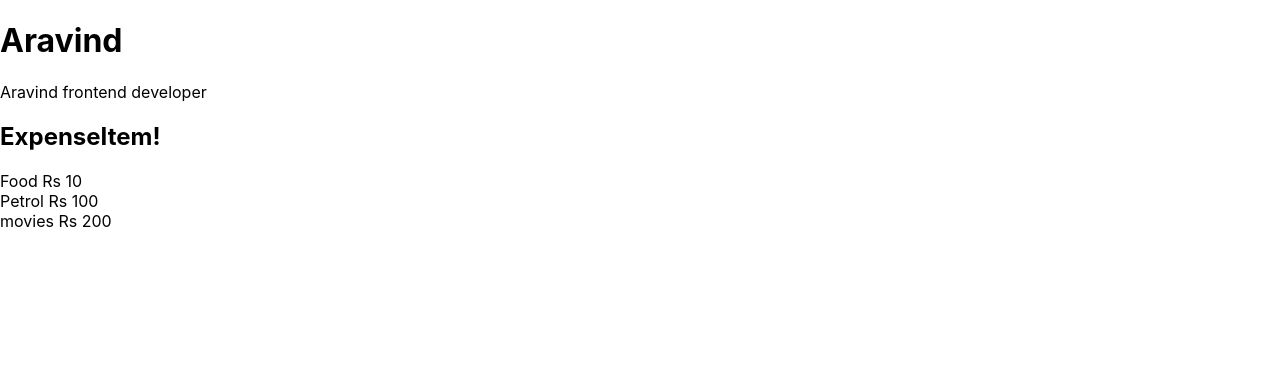
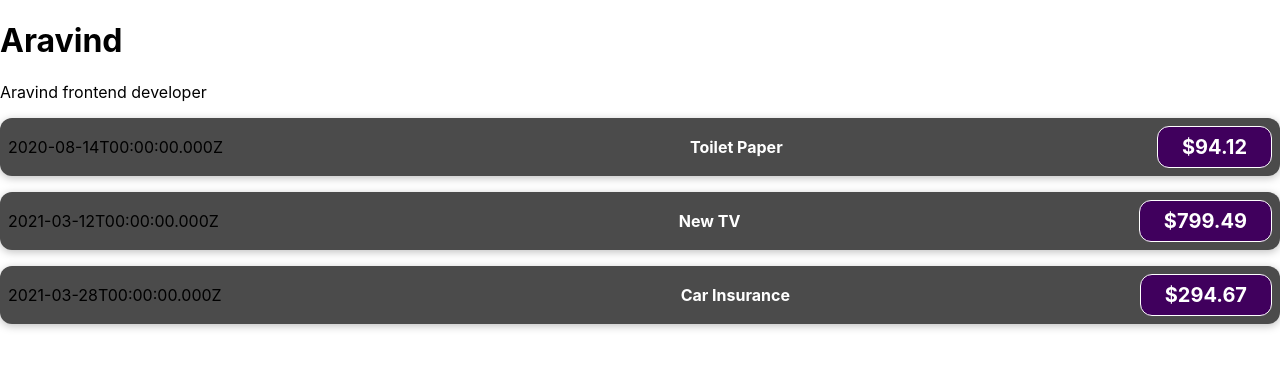
Before and after one commit to AravindSI/Start-off-with-react-basics, a React (Create React App) app: page / in a window 1280 px wide. Shown: the top 368 px of the page. Built offline with nearby package versions, Linux system fonts and the light colour scheme.

Commit message:
added props

```diff
--- a/src/App.js
+++ b/src/App.js
@@ -1,11 +1,37 @@
 import ExpenseItem from "./components/ExpenseItem";
 
 function App() {
+  const expenses = [
+    {
+      id: 'e1',
+      title: 'Toilet Paper',
+      amount: 94.12,
+      date: new Date(2020, 7, 14),
+    },
+    { id: 'e2', title: 'New TV', amount: 799.49, date: new Date(2021, 2, 12) },
+    {
+      id: 'e3',
+      title: 'Car Insurance',
+      amount: 294.67,
+      date: new Date(2021, 2, 28),
+    },
+    {
+      id: 'e4',
+      title: 'New Desk (Wooden)',
+      amount: 450,
+      date: new Date(2021, 5, 12),
+    },
+  ];
+
   return (
     <div>
       <h1>Aravind</h1>
       <p> Aravind frontend developer</p>
-      <ExpenseItem></ExpenseItem>
+      <ExpenseItem title={expenses[0].title} amount={expenses[0].amount} date={expenses[0].date}></ExpenseItem>
+      <ExpenseItem title={expenses[1].title} amount={expenses[1].amount} date={expenses[1].date}></ExpenseItem>
+      <ExpenseItem title={expenses[2].title} amount={expenses[2].amount} date={expenses[2].date}></ExpenseItem>
+
+
 
     </div>
   );
--- /dev/null
+++ b/src/components/ExpenseItem.css
@@ -0,0 +1,56 @@
+.expense-item {
+    display: flex;
+    justify-content: space-between;
+    align-items: center;
+    box-shadow: 0 2px 8px rgba(0, 0, 0, 0.25);
+    padding: 0.5rem;
+    margin: 1rem 0;
+    border-radius: 12px;
+    background-color: #4b4b4b;
+  }
+
+  .expense-item__description {
+    display: flex;
+    flex-direction: column;
+    gap: 1rem;
+    align-items: flex-end;
+    flex-flow: column-reverse;
+    justify-content: flex-start;
+    flex: 1;
+  }
+
+  .expense-item h2 {
+    color: #3a3a3a;
+    font-size: 1rem;
+    flex: 1;
+    margin: 0 1rem;
+    color: white;
+  }
+
+  .expense-item__price {
+    font-size: 1rem;
+    font-weight: bold;
+    color: white;
+    background-color: #40005d;
+    border: 1px solid white;
+    padding: 0.5rem;
+    border-radius: 12px;
+  }
+
+  @media (min-width: 580px) {
+    .expense-item__description {
+      flex-direction: row;
+      align-items: center;
+      justify-content: flex-start;
+      flex: 1;
+    }
+
+    .expense-item__description h2 {
+      font-size: 1.25rem;
+    }
+
+    .expense-item__price {
+      font-size: 1.25rem;
+      padding: 0.5rem 1.5rem;
+    }
+  }
--- a/src/components/ExpenseItem.js
+++ b/src/components/ExpenseItem.js
@@ -1,10 +1,14 @@
-function ExpenseItem() {
+import './ExpenseItem.css'
+
+
+function ExpenseItem(props) {
+
   return (
-    <div>
-      <h2> ExpenseItem!</h2>
-      <div>Food Rs 10</div>
-      <div>Petrol Rs 100</div>
-      <div>movies Rs 200</div>
+    <div className="expense-item">
+      <div>{props.date.toISOString()}</div>
+      <div className='expense-item__description'></div>
+      <h2>{props.title}</h2>
+      <div className='expense-item__price'>${props.amount}</div>
     </div>
   );
 }
```
